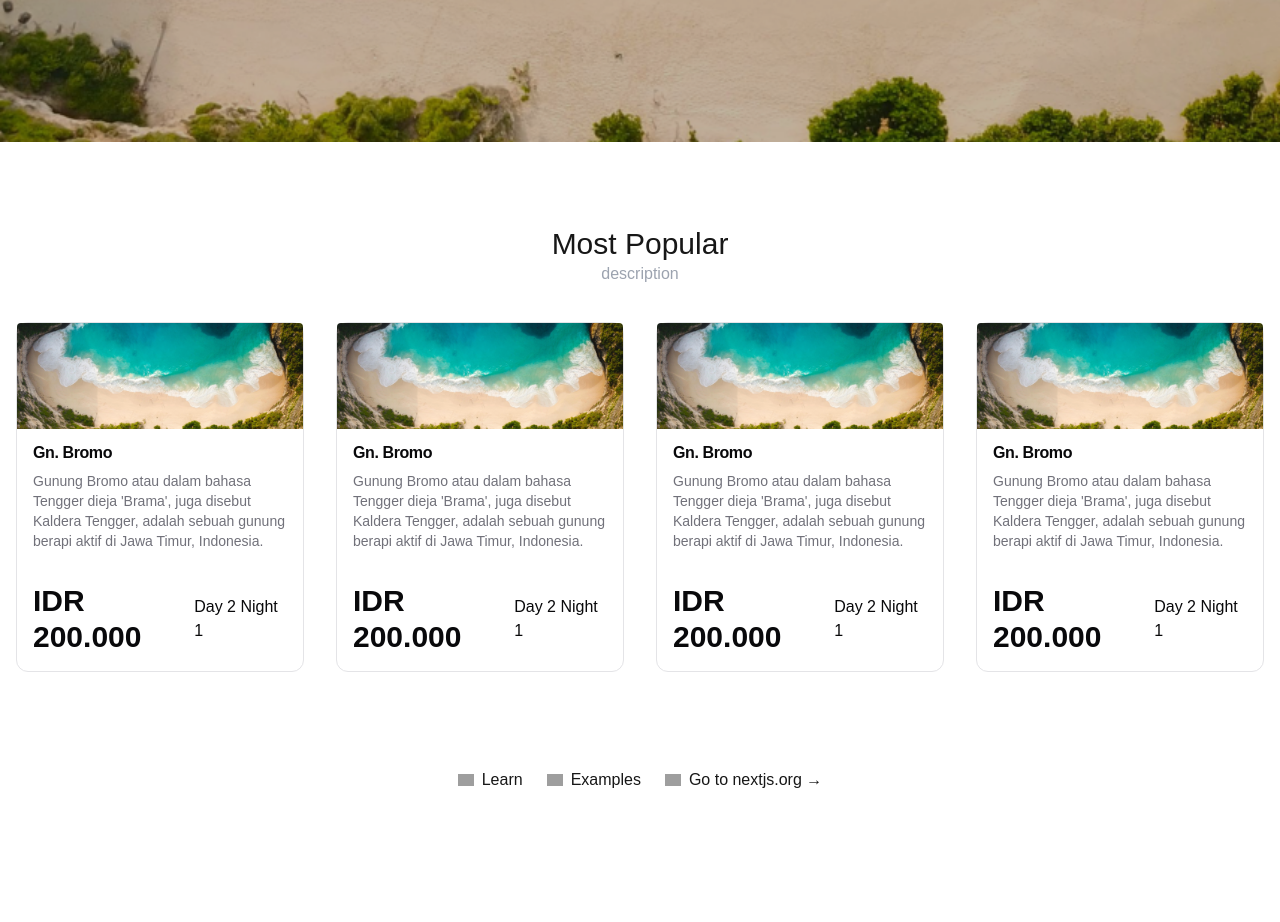
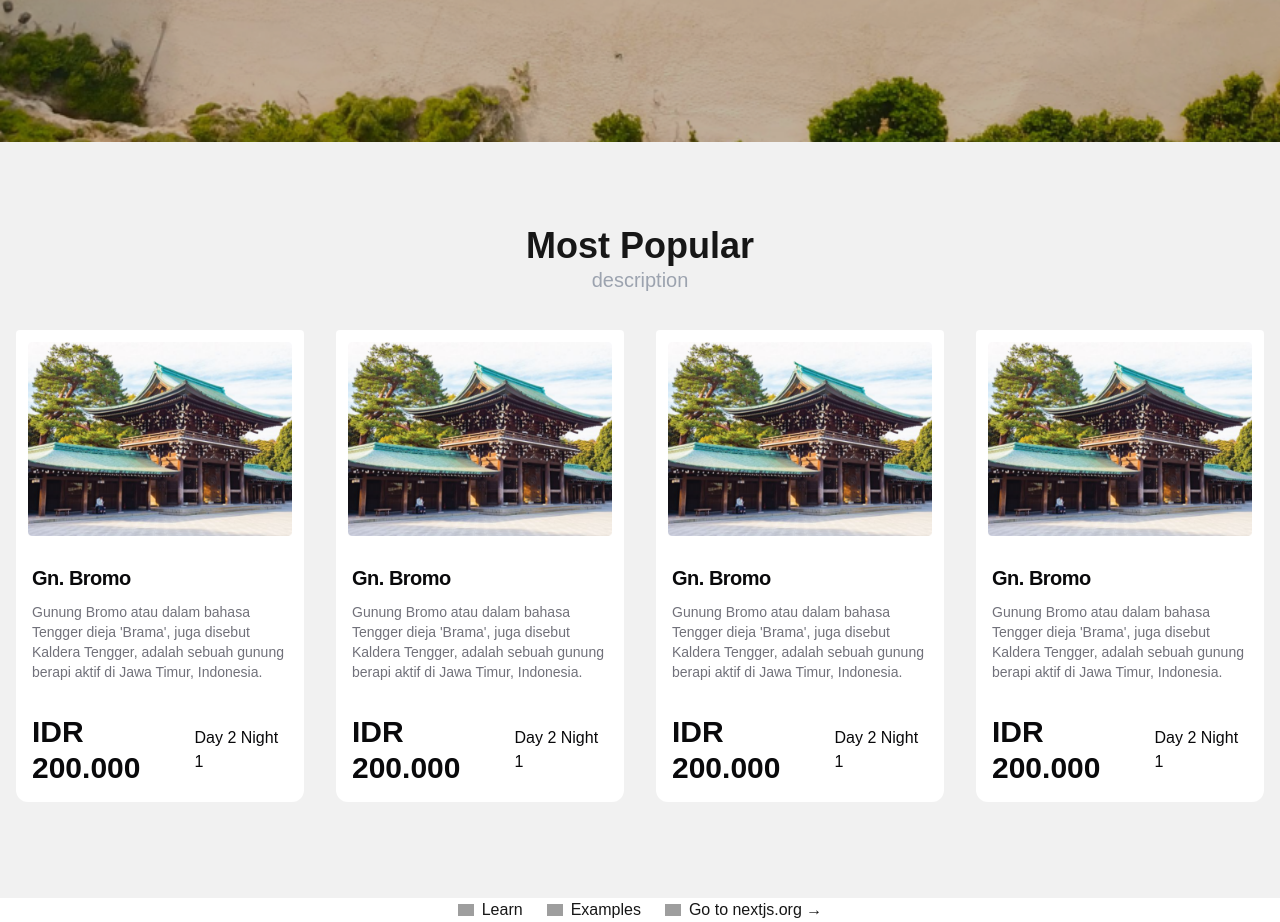
Before and after one commit to zaabdn/za-travel-tour, a Next.js app: page / in a window 1280 px wide. Shown: the part 658-1580 px from the top of the page. Before the commit the page ends 1450 px from the top, so only its background shows below. Built offline with nearby package versions, Linux system fonts and the light colour scheme; no server answers; grey boxes are pictures that could not be loaded.

Commit message:
fix ui card

```diff
--- a/src/app/page.tsx
+++ b/src/app/page.tsx
@@ -16,22 +16,22 @@ export default async function Home() {
 
   return (
     <div className="h-screen">
-      <main className="flex flex-col gap-8 row-start-2 items-center sm:items-start">
+      <main className="flex flex-col gap-8 row-start-2 items-center sm:items-start bg-[#F1F1F1]">
         <Hero />
-        <div className="pt-10 overflow-hidden w-full justify-center">
+        <div className="pt-10 overflow-hidden w-full justify-center bg-[#F1F1F1]">
           <HeaderText header="Most Popular" text="description" />
-          <div className="mt-5 h-auto pb-20 flex flex-row grid-rows-3">
+          <div className="mt-5 h-auto pb-20 flex flex-row grid-rows-3 flex-wrap">
             {[0, 1, 2, 3].map((item, i) => (
               <Link
                 href={""}
                 key={i}
-                className="sm:pl-0 md:p-4 mx-auto w-1/3 h-auto"
+                className="sm:pl-0 md:p-4 mx-auto w-1/4 h-auto"
               >
                 <Card
                   title="Gn. Bromo"
                   description="Gunung Bromo atau dalam bahasa Tengger dieja 'Brama', juga disebut Kaldera Tengger, adalah sebuah gunung berapi aktif di Jawa Timur, Indonesia."
                   price="IDR 200.000"
-                  cardImage=""
+                  cardImage="/data1.png"
                 />
               </Link>
             ))}
--- a/src/components/card/card.tsx
+++ b/src/components/card/card.tsx
@@ -22,19 +22,18 @@ const Card: FC<CardProps> = ({
   cardImage,
 }: CardProps) => {
   return (
-    <CardComponent className="bg-white shadow-none">
+    <CardComponent className="bg-white shadow-none border-none w-full">
       <div className="relative">
         <Image
-          src={"/hero.png"}
+          src={cardImage}
           alt="card"
-          width={100}
-          height={100}
-          className="max-h-screen min-w-full rounded-t-sm"
-          objectFit="cover"
+          width={400}
+          height={50}
+          className="rounded-t-sm p-3 bg-white"
         />
       </div>
       <CardHeader className="grid gap-1 p-4">
-        <CardTitle>{title}</CardTitle>
+        <CardTitle className="text-xl font-bold">{title}</CardTitle>
         <CardDescription>{description}</CardDescription>
       </CardHeader>
       <CardContent className="flex flex-row justify-between items-center p-4">
--- a/src/components/header/header.tsx
+++ b/src/components/header/header.tsx
@@ -15,6 +15,7 @@ const Header: React.FC = () => {
   return (
     <nav className="flex w-full absolute h-16 top-0 right-0 z-20">
       <div className="container mx-auto flex justify-between items-center">
+        <Link href={"/"}>
           <Image
             src={"/Header.png"}
             alt="header"
@@ -22,6 +23,7 @@ const Header: React.FC = () => {
             height={200}
             className="mt-3 space-x-4"
           />
+        </Link>
         {!["/register", "/login"].includes(pathname) && (
           <div className="hidden md:flex space-x-4 items-center">
             {/* <Link href={"/"} className="px-5">
--- a/src/components/text/headerText.tsx
+++ b/src/components/text/headerText.tsx
@@ -8,8 +8,8 @@ interface HeaderTextProps {
 const HeaderText: FC<HeaderTextProps> = ({ header, text }: HeaderTextProps) => {
   return (
     <div className="d-flex justify-center items-center my-3">
-      <div className="text-center text-3xl">{header}</div>
-      <div className="text-center text-gray-400">{text}</div>
+      <div className="text-center text-4xl font-bold">{header}</div>
+      <div className="text-center text-xl text-gray-400">{text}</div>
     </div>
   );
 };
```
Also changed, not shown: public/data1.png (added). Lines whose indentation alone changed are shown as unchanged.
